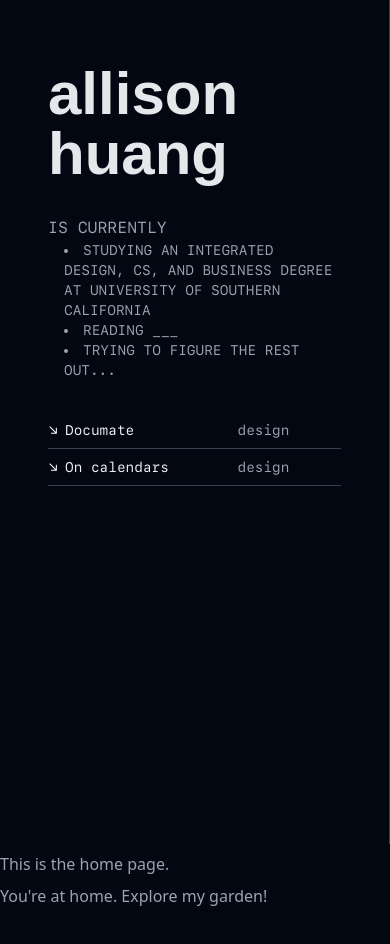
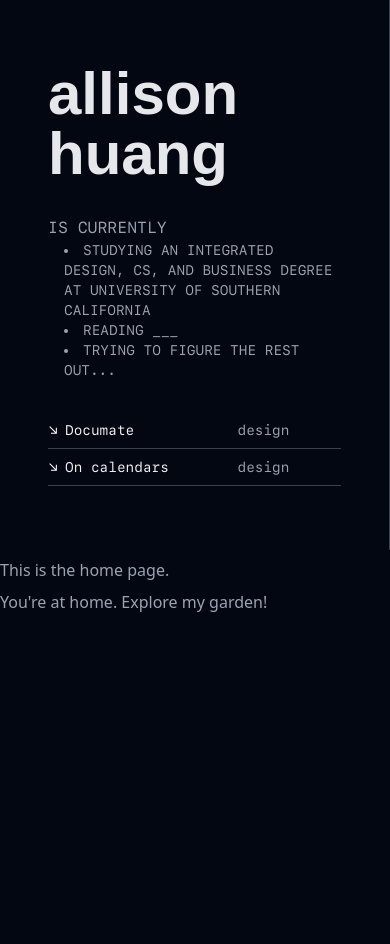
Before and after one commit to acyhuang/www.acyhuang, a React (Create React App) app: page / in a window 390 px wide. Shown: the top 944 px of the page. Before the commit the page ends 844 px from the top, so only its background shows below. Built offline with nearby package versions, Linux system fonts and the light colour scheme; a web font is replaced by a local one.

Commit message:
Fixed sidebar behavior

```diff
--- a/src/App.js
+++ b/src/App.js
@@ -7,16 +7,18 @@ import Sidebar from './components/sidebar';
 
 function App() {
   return (
-    <div className="bg-gray-950 text-gray-100 fixed">
-      <div className="inline md:flex">
-        <div className="max-w-full md:max-w-sm px-12 py-16 border-r border-0 border-gray-700 h-screen overflow-hidden">
+    <div className="bg-gray-950 text-gray-100 min-h-screen md:fixed md:top-0 md:left-0 md:right-0 md:bottom-0 md:h-screen">
+      <div className="flex flex-col md:flex-row h-full">
+        <div className="max-w-full md:max-w-sm px-12 py-16 border-r border-0 border-gray-700 md:h-screen md:overflow-hidden">
           <Sidebar />
         </div>
-        <div className="overflow-y-scroll h-screen">
+        <div className="flex-1 min-h-screen md:h-full md:overflow-y-scroll">
           <Outlet />
         </div>
       </div>
     </div>
+
+
   );
 }
 
```
